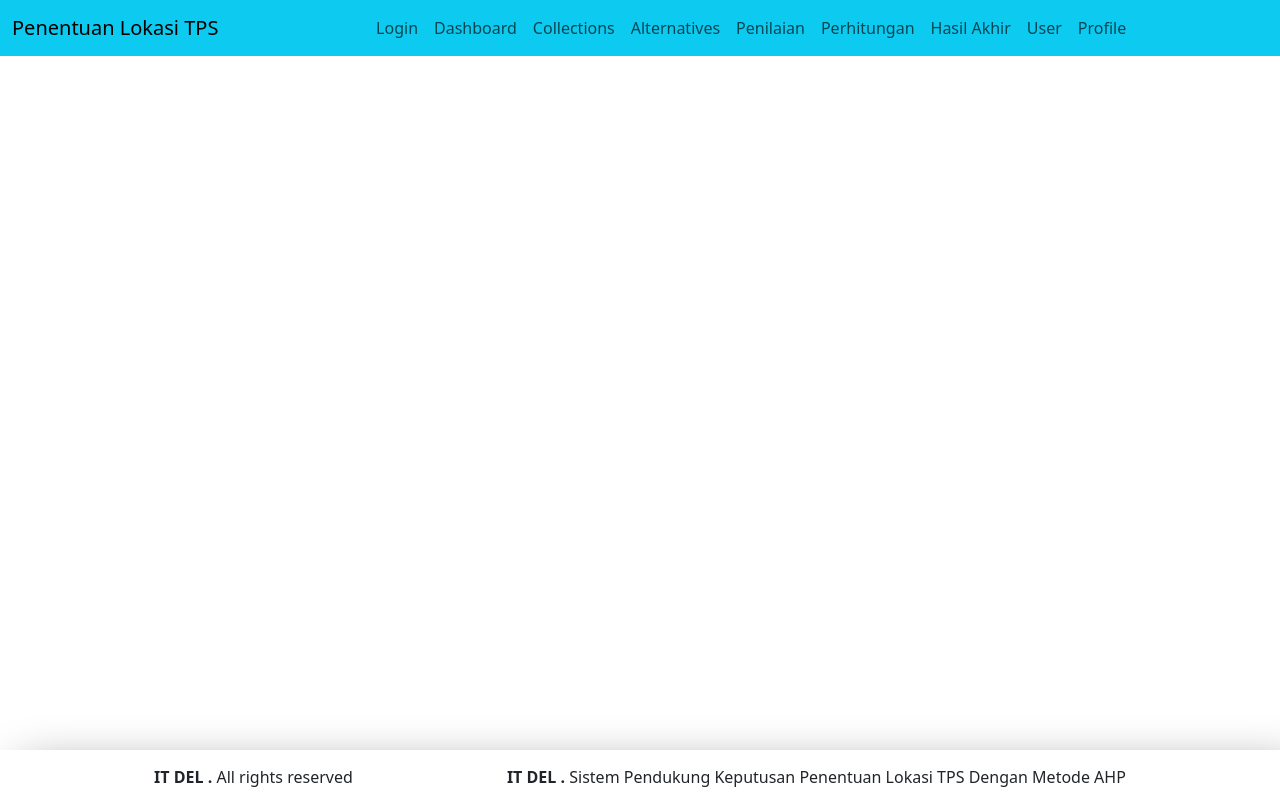
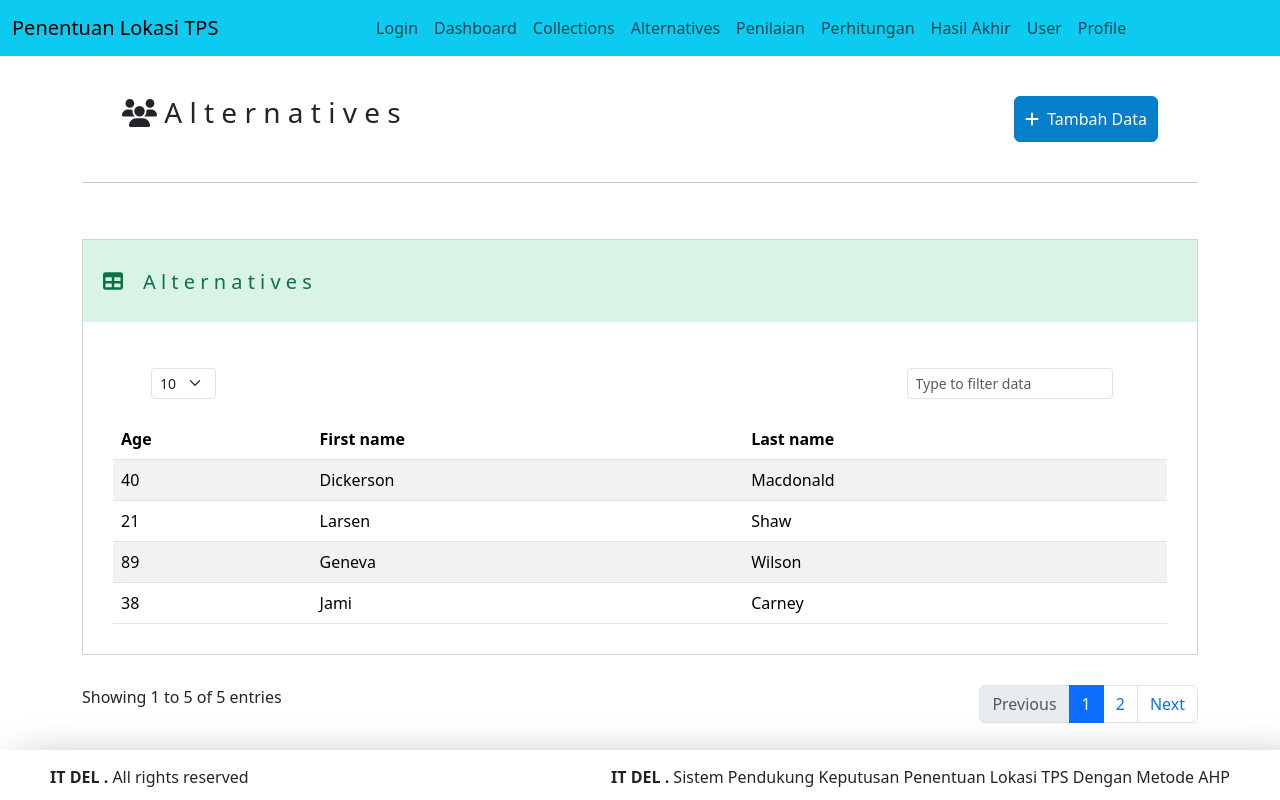
Before and after one commit to DEL-TRPL19-TA13-19/frontend, a Vue app: page /alternatives in a window 1280 px wide. Built offline with nearby package versions, Linux system fonts and the light colour scheme.

Commit message:
add alternative pages, footer and navbar testing

```diff
--- a/package.json
+++ b/package.json
@@ -25,6 +25,8 @@
     "eslint": "^8.33.0",
     "eslint-config-prettier": "^8.6.0",
     "eslint-plugin-vue": "^9.9.0",
+    "@fortawesome/fontawesome-free": "^6.4.0",
+    "@vitejs/plugin-vue": "^4.1.0",
     "prettier": "2.8.4",
     "vite": "^4.0.0"
   }
--- /dev/null
+++ b/src/assets/css/alternatives.scss
@@ -0,0 +1,83 @@
+.title{
+  margin: 40px;
+  display: flex;
+  justify-content: space-between;
+}
+
+.add-title{
+  margin: 40px;
+  display: flex;
+  justify-content: start;
+  gap: 80px;
+}
+
+.form-action{
+  margin: 40px;
+  display: flex;
+  justify-content: end;
+  gap: 30px;
+}
+
+.add-button{
+  padding: 10px;
+  border: 1px solid #067FCB;
+  background-color: #067FCB;
+}
+
+.cancel-button{
+  padding: 10px;
+}
+
+.add-button:hover{
+  padding: 10px;
+  border: 1px solid #06629c;
+  background-color: #06629c;
+}
+
+.table-card{
+  margin-top: 5%;
+  border: 1px solid lightgrey;
+}
+
+.table-card-title{
+  padding: 30px 20px 20px 20px;
+  background-color: #D9F4E7;
+  vertical-align: baseline;
+  display: flex;
+  column-gap: 20px;
+  color: #0A7341;
+  font-size: 20px;
+}
+
+.table-card-body{
+  margin: 30px;
+}
+
+.table-customize{
+  display: flex;
+  justify-content: space-between;
+  padding: 0px 50px 0px 50px;
+}
+
+.table-utils{
+  margin-top: 30px;
+  display: flex;
+  justify-content: space-between;
+}
+
+.select-data-entries{
+  height: 30px;
+  width: 65px;
+}
+
+b-pagination > li > a {
+  background-color: #067FCB!important;
+}
+
+b-pagination > li.active > a {
+ background-color: #067FCB!important;
+}
+
+b-pagination > li > a:hover {
+  background-color: #06629c!important;
+}
--- a/src/components/Footer.vue
+++ b/src/components/Footer.vue
@@ -16,10 +16,13 @@ footer {
     width: 100%;
     height: 50px;
     display: flex;
+    padding: 15px 50px 15px 50px;
+    justify-content: space-between;
     position: fixed;
     vertical-align: center;
-    justify-content: space-evenly;
     box-shadow: 20px 20px 50px grey;
+    background-color: white;
+
 }
 </style>
 <script setup>
--- a/src/components/Navbar.vue
+++ b/src/components/Navbar.vue
@@ -11,7 +11,7 @@
           <b-nav-item href="/login">Login</b-nav-item>
             <b-nav-item href="/">Dashboard</b-nav-item>
             <b-nav-item href="/collections">Collections</b-nav-item>
-            <b-nav-item href="#">Alternatives</b-nav-item>
+            <b-nav-item href="/alternatives">Alternatives</b-nav-item>
             <b-nav-item href="#">Penilaian</b-nav-item>
             <b-nav-item href="#">Perhitungan</b-nav-item>
             <b-nav-item href="#">Hasil Akhir</b-nav-item>
--- /dev/null
+++ b/src/pages/AddAlternative.vue
@@ -0,0 +1,51 @@
+<template>
+  <b-container>
+      <div class="add-title">
+          <div>
+              <h3><a @click="$router.back()"><span><font-awesome-icon icon="fa-solid fa-arrow-left" /></span></a></h3>
+          </div>
+          <div>
+              <h3><span><font-awesome-icon class="icon" icon="fa-solid fa-users" />&nbsp;</span>A l t e r n a t i v e s</h3>
+          </div>
+      </div>
+
+
+      <div class="table-card">
+          <div class="table-card-title">
+              <h5><font-awesome-icon icon="fa-solid fa-table" /></h5>
+              <h5>Tambah data alternatif</h5></div>
+          <div class="table-card-body">
+              <label style="margin-bottom: 15px">
+                  Nama Alternatif
+              </label>
+              <b-form-input v-model="text" placeholder="Enter your name"></b-form-input>
+              <div class="form-action">
+                  <a href="/alternatives/add">
+                      <b-button class="cancel-button" variant="light">
+                          Batal
+                      </b-button>
+                  </a>
+                  <a href="/alternatives/add">
+                      <b-button class="add-button" variant="primary">
+                          <span><font-awesome-icon icon="fa-solid fa-floppy-disk" />&nbsp;</span> Simpan
+                      </b-button>
+                  </a>
+              </div>
+          </div>
+      </div>
+
+
+  </b-container>
+</template>
+
+<script>
+import {FontAwesomeIcon} from "@fortawesome/vue-fontawesome";
+export default {
+    name: "Add Alternative",
+    components: {FontAwesomeIcon},
+}
+</script>
+
+<style>
+@import "../assets/css/alternatives.scss";
+</style>
--- /dev/null
+++ b/src/pages/Alternatives.vue
@@ -0,0 +1,92 @@
+<template>
+    <b-container>
+        <div class="title">
+            <div>
+                <h3><span><font-awesome-icon class="icon" icon="fa-solid fa-users" />&nbsp;</span>A l t e r n a t i v e s</h3>
+            </div>
+            <div>
+                <a href="/alternatives/add">
+                    <b-button class="add-button" variant="primary">
+                        <span><font-awesome-icon icon="fa-solid fa-plus" />&nbsp;</span> Tambah Data
+                    </b-button>
+                </a>
+            </div>
+        </div>
+        <hr>
+        <div class="table-card">
+            <div class="table-card-title">
+                <h5><font-awesome-icon icon="fa-solid fa-table" /></h5>
+                <h5>A l t e r n a t i v e s</h5></div>
+            <div class="table-card-body">
+                <div class="table-customize">
+                    <b-row class="select-data-entries">
+                        <b-form-select v-model="selected" :options="options" size="sm" class="mt-3"></b-form-select>
+                    </b-row>
+                    <b-row class="w-25 p-3 mb-1 ">
+                        <b-form-input
+                            v-model="filter"
+                            type="search"
+                            placeholder="Type to filter data"
+                            size="sm"
+                        ></b-form-input>
+                    </b-row>
+                </div>
+                <b-table striped hover :items="items"></b-table>
+            </div>
+        </div>
+        <div class="table-utils">
+            <div>
+                <p>Showing {{ currentPage }} to 5 of 5 entries</p>
+            </div>
+            <div>
+                <b-pagination
+                    v-model="currentPage"
+                    :total-rows="rows"
+                    :per-page="perPage"
+                    aria-controls="my-table"
+                    prev-text="Previous"
+                    next-text="Next"
+                    first-number
+                    last-number
+                ></b-pagination>
+            </div>
+        </div>
+    </b-container>
+</template>
+
+<script>
+import {FontAwesomeIcon} from "@fortawesome/vue-fontawesome";
+
+export default {
+    name: "Alternatives",
+    components: {FontAwesomeIcon},
+    data() {
+        return {
+            perPage: 3,
+            currentPage: 1,
+            items: [
+                { age: 40, first_name: 'Dickerson', last_name: 'Macdonald' },
+                { age: 21, first_name: 'Larsen', last_name: 'Shaw' },
+                { age: 89, first_name: 'Geneva', last_name: 'Wilson' },
+                { age: 38, first_name: 'Jami', last_name: 'Carney' }
+            ],
+            selected: 10,
+            options: [
+                { value: 10, text: '10' },
+                { value: 20, text: '20' },
+                { value: 50, text: '50' },
+                { value: 100, text: '100' }
+            ]
+        }
+    },
+    computed: {
+        rows() {
+            return this.items.length
+        }
+    }
+}
+</script>
+
+<style>
+@import "../assets/css/alternatives.scss";
+</style>
--- /dev/null
+++ b/src/pages/EditAlternative.vue
@@ -0,0 +1,51 @@
+<template>
+    <b-container>
+        <div class="add-title">
+            <div>
+                <h3><a @click="$router.back()"><span><font-awesome-icon icon="fa-solid fa-arrow-left" /></span></a></h3>
+            </div>
+            <div>
+                <h3><span><font-awesome-icon class="icon" icon="fa-solid fa-users" />&nbsp;</span>A l t e r n a t i v e s</h3>
+            </div>
+        </div>
+
+
+        <div class="table-card">
+            <div class="table-card-title">
+                <h5><font-awesome-icon icon="fa-solid fa-table" /></h5>
+                <h5>Edit data alternatif</h5></div>
+            <div class="table-card-body">
+                <label>
+                    Nama Alternatif
+                </label>
+                <b-form-input v-model="text" placeholder="Enter your name"></b-form-input>
+                <div class="form-action">
+                    <a href="/alternatives/add">
+                        <b-button class="cancel-button" variant="light">
+                            Batal
+                        </b-button>
+                    </a>
+                    <a href="/alternatives/add">
+                        <b-button class="add-button" variant="primary">
+                            <span><font-awesome-icon icon="fa-solid fa-floppy-disk" />&nbsp;</span> Simpan
+                        </b-button>
+                    </a>
+                </div>
+            </div>
+        </div>
+
+
+    </b-container>
+</template>
+
+<script>
+import {FontAwesomeIcon} from "@fortawesome/vue-fontawesome";
+export default {
+    name: "Edit Alternative",
+    components: {FontAwesomeIcon},
+}
+</script>
+
+<style>
+@import "../assets/css/alternatives.scss";
+</style>
--- a/src/router/index.js
+++ b/src/router/index.js
@@ -19,6 +19,21 @@ const routes = [
     path: "/collections",
     name: "collection",
     component: () => import("@/pages/Collections.vue")
+  },
+  {
+    path: "/alternatives",
+    name: "alternative",
+    component: () => import("@/pages/Alternatives.vue")
+  },
+  {
+    path: "/alternatives/add",
+    name: "addAlternative",
+    component: () => import("@/pages/AddAlternative.vue")
+  },
+  {
+    path: "/alternatives/edit",
+    name: "editAlternative",
+    component: () => import("@/pages/EditAlternative.vue")
   }
 ];
 
```
Also changed, not shown: src/main.js (+6 -4 lines), src/assets/css/add_alternative.scss (added), 1 other file (tests, documents, lock files or other folders).
